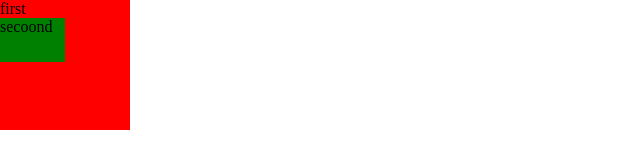
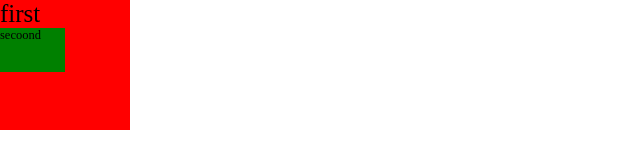
Before and after one commit to shatadal19/CSS, a plain HTML site: page Level-5 Display And Position/index.html in a window 1280 px wide. Shown: the whole page, without its empty margins (0-640 px from the left). Drawn offline with Linux system fonts and the light colour scheme.

Commit message:
level 5 display relative property em

```diff
--- a/Level-5 Display And Position/Styles/style.css
+++ b/Level-5 Display And Position/Styles/style.css
@@ -22,10 +22,12 @@
     background-color: red;
     height: 130px;
     width: 130px;
+    font-size: 25px;
 }
 
 #Second{
     background-color: green;
     width: 50%;
     height: 34%;
+    font-size: 0.5em;
 }
```
